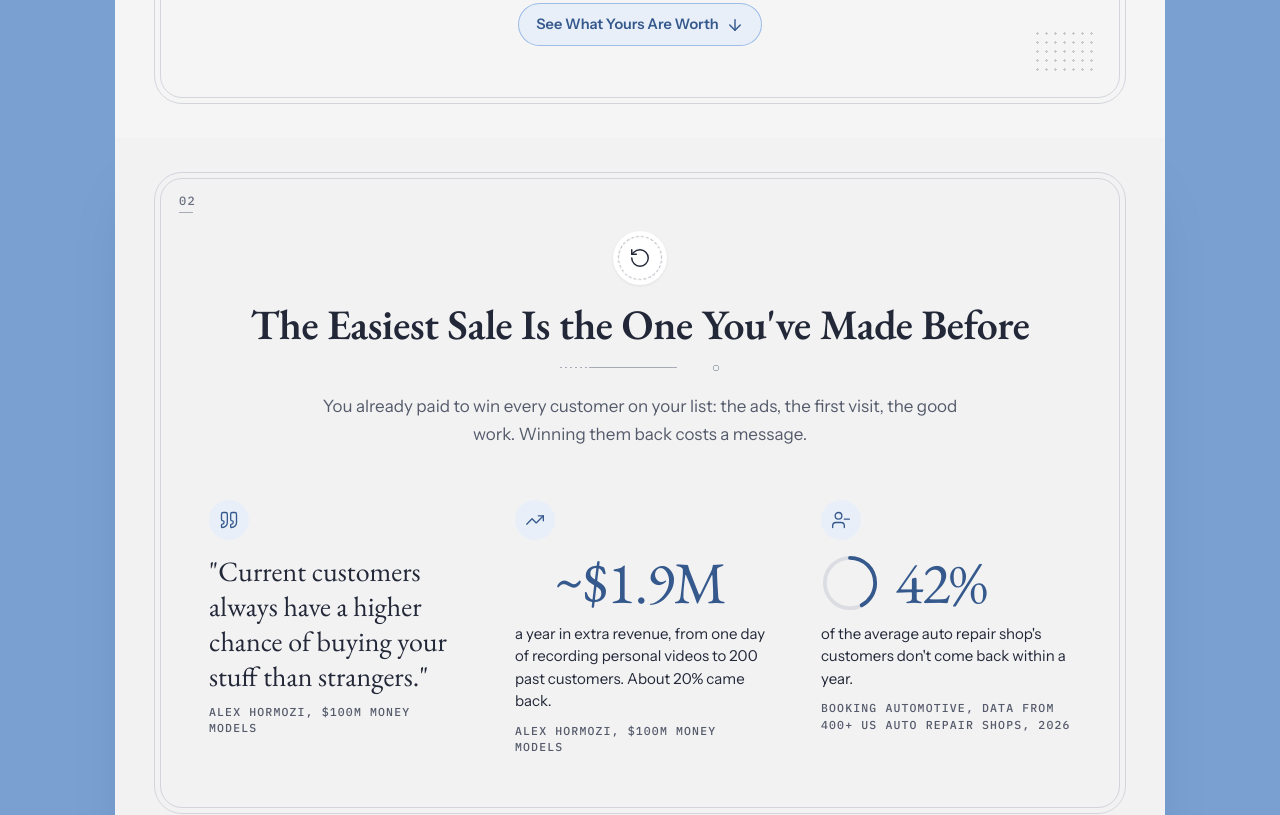
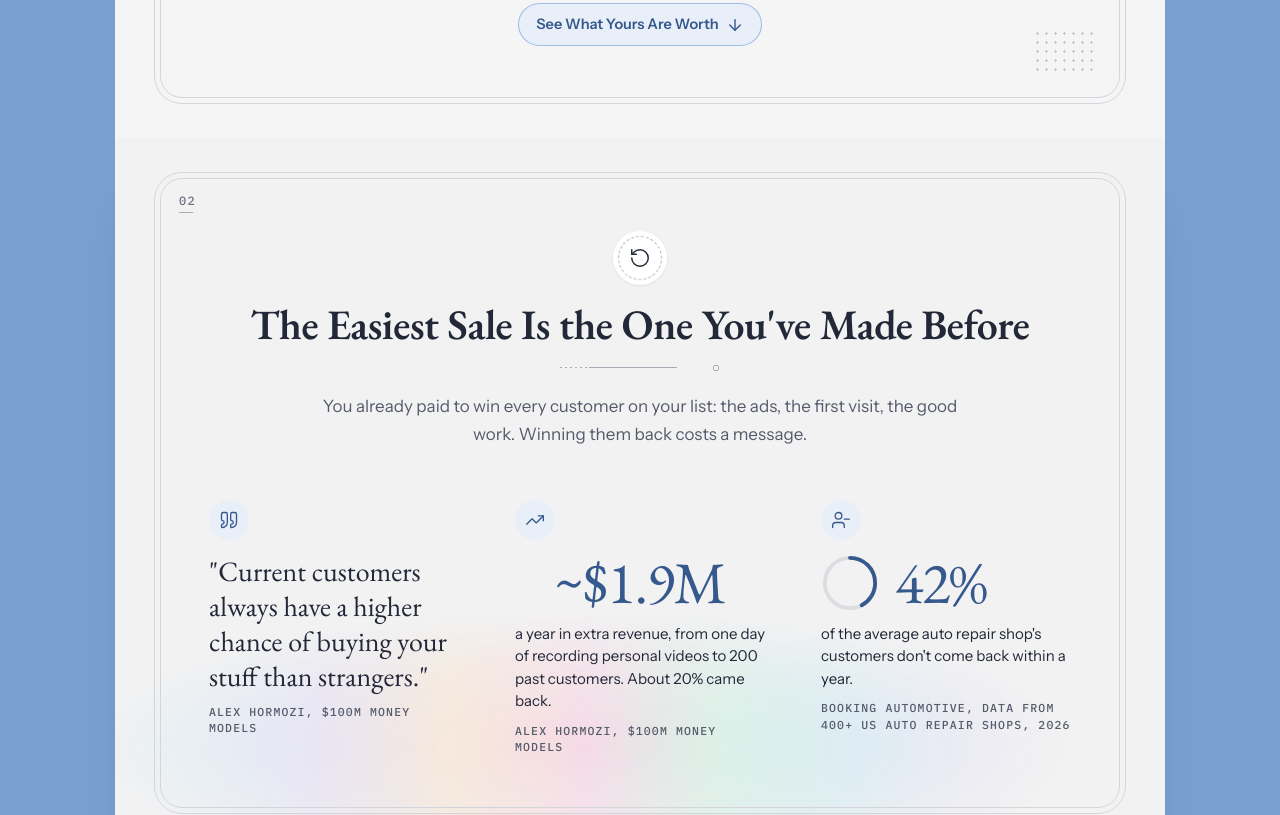
Before and after one commit to howisjason/howisjason.com, a plain HTML site: page index.html in a window 1280 px wide. Shown: the part 1025-1840 px from the top of the page. Drawn offline with nearby package versions, Linux system fonts and the light colour scheme; a web font is replaced by a local one.

Commit message:
The Ribbon: one soft band of five iridescent colours pinned to the window behind the page (J's word, 18 Nov 2026)
Co-Authored-By: Claude Fable 5.2 <noreply@anthropic.com>

```diff
--- a/css/look.css
+++ b/css/look.css
@@ -382,3 +382,15 @@ footer .sign .flag { width: 16px; height: 16px; }
 .btn.go.book { animation: halo-btn 3.2s ease-out infinite; }
 @media (prefers-reduced-motion: reduce) { .btn.go.book { animation: none; } }
 @media (max-width: 640px) { footer .wrap { flex-direction: column-reverse; } }
+/* the Ribbon (Sky kit, 18 Nov 2026): one soft band of five iridescent colours, pinned to the lower part of the window behind the sheet's words; the page scrolls over it */
+:root { --iri-rose: #F9C6DC; --iri-peach: #FCDDBD; --iri-mint: #BFEFD9; --iri-aqua: #B4E3F5; --iri-lilac: #D5CCF7; --iri-strength: .55; }
+:where(*):has(> .ribbon) { isolation: isolate; }
+.ribbon { position: absolute; inset: 0; z-index: -1; overflow: clip; pointer-events: none; border-radius: inherit; }
+.ribbon > i { display: block; position: sticky; top: 0; height: 100vh; overflow: clip; opacity: var(--iri-strength); }
+.ribbon > i::before { content: ""; position: absolute; left: -15%; right: -15%; top: 48%; height: 56%; will-change: transform;
+  background: linear-gradient(90deg, var(--iri-rose), var(--iri-mint), var(--iri-aqua), var(--iri-lilac), var(--iri-peach), var(--iri-rose), var(--iri-mint), var(--iri-aqua), var(--iri-lilac), var(--iri-peach), var(--iri-rose));
+  -webkit-mask: radial-gradient(ellipse 50% 50% at center, #000 0, rgba(0, 0, 0, .55) 45%, transparent 72%);
+  mask: radial-gradient(ellipse 50% 50% at center, #000 0, rgba(0, 0, 0, .55) 45%, transparent 72%);
+  animation: sky-ribbon 16s ease-in-out infinite alternate; }
+@keyframes sky-ribbon { from { transform: translateX(-7%) scaleY(.75); } to { transform: translateX(7%) scaleY(1.2); } }
+@media (prefers-reduced-motion: reduce) { .ribbon > i::before { animation: none; } }
--- a/index.html
+++ b/index.html
@@ -355,6 +355,7 @@ document.addEventListener('DOMContentLoaded', () => {
   </div>
 </header>
 <main>
+  <div class="ribbon" aria-hidden="true"><i></i></div>
   <section class="first" aria-labelledby="why">
     <div class="wrap">
       <div class="head"><span class="disc plain" aria-hidden="true"><svg class="i" viewBox="0 0 24 24" fill="none" stroke="currentColor" stroke-width="2" stroke-linecap="round" stroke-linejoin="round"><path d="M3 12a9 9 0 1 0 9-9 9.75 9.75 0 0 0-6.74 2.74L3 8"/><path d="M3 3v5h5"/></svg></span><h2 id="why">The Easiest Sale Is the One You've Made Before</h2></div>
```
